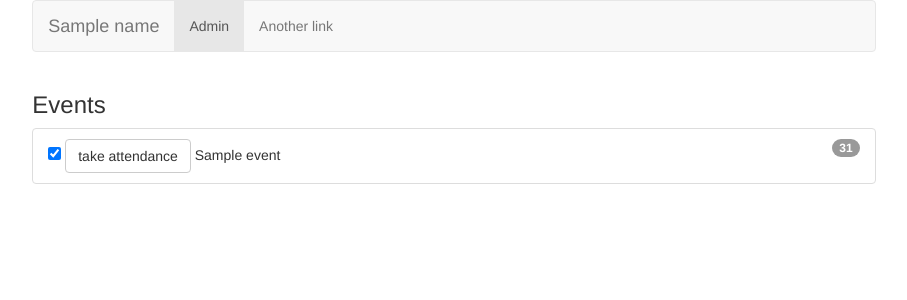
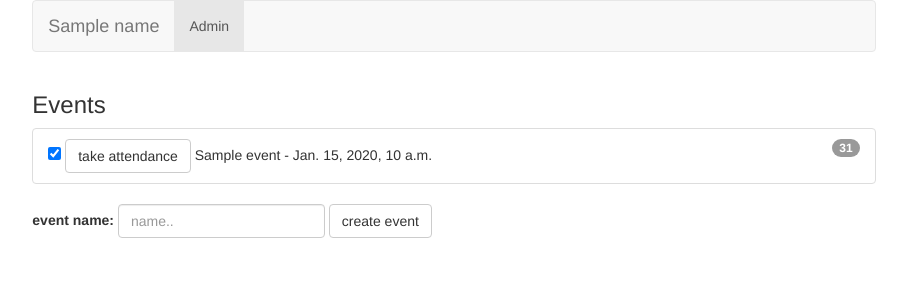
Before and after one commit to phouse512/piper, a Django app: template arkaios/templates/admin.html in a window 1280 px wide. Shown: the top 300 px of the page, without its empty margins (186-1093 px from the left). Run offline with Django 3.2, Linux system fonts and the light colour scheme; the template is opened without the code that fills it: most values are stand-ins (such as "Sample title", 1, 10 or a date in 2020); some libraries are stand-ins or nearby versions.

Commit message:
event creation now works

```diff
--- a/arkaios/templates/admin.html
+++ b/arkaios/templates/admin.html
@@ -57,7 +57,6 @@
                         <div class="collapse navbar-collapse">
                             <ul class="nav navbar-nav">
                                 <li class="active"><a href="#">Admin<span class="sr-only">(current)</span></a></li>
-                                <li><a href="#">Another link</a></li>
                             </ul>
                         </div>
                     </div>
@@ -73,9 +72,18 @@
                                 <input id="switch_{{ event.id }}" type="checkbox" name="checkbox" checked>
                                 <a id="link_{{event.id }}" class="btn btn-default" href="{{ event.url }}">take attendance</a>
                                 {{ event.name }}
+                                -
+                                {{ event.event_date }}
                             </li>
                         {% endfor %}
                         </ul>
+                        <form action="{% url 'create' group_hash=group_hash %}" method="GET" class="form-inline">
+                            <div class="form-group">
+                                <label for="nameInput">event name:</label>
+                                <input type="text" name="name" class="form-control" id="nameInput" placeholder="name..">
+                            </div>
+                            <button type="submit" class="btn btn-default">create event</button>
+                        </form>
                     </div>
                 </div>
                 <p id="group_hash" style="display: none;">{{ group_hash }}</p>
--- a/arkaios/urls.py
+++ b/arkaios/urls.py
@@ -6,6 +6,7 @@ urlpatterns = [
     url(r'^(?P<group_hash>\w{0,50})/track/(?P<event_id>\w{0,50})/save/', views.save, name='save'),
     url(r'^(?P<group_hash>\w{0,50})/track/(?P<event_id>\w{0,50})/toggle/', views.event_toggle, name='toggle'),
     url(r'^(?P<group_hash>\w{0,50})/track/(?P<event_id>\w{0,50})/', views.tracking, name='track'),
+    url(r'^(?P<group_hash>\w{0,50})/event/create/', views.create_event, name='create'),
     url(r'^(?P<group_hash>\w{0,50})/_search/', views.search, name='search'),
     url(r'^(?P<group_hash>\w{0,50})/admin/', views.admin_overview, name='admin')
 ]
```
Also changed, not shown: arkaios/views.py (+19 -1 lines).
